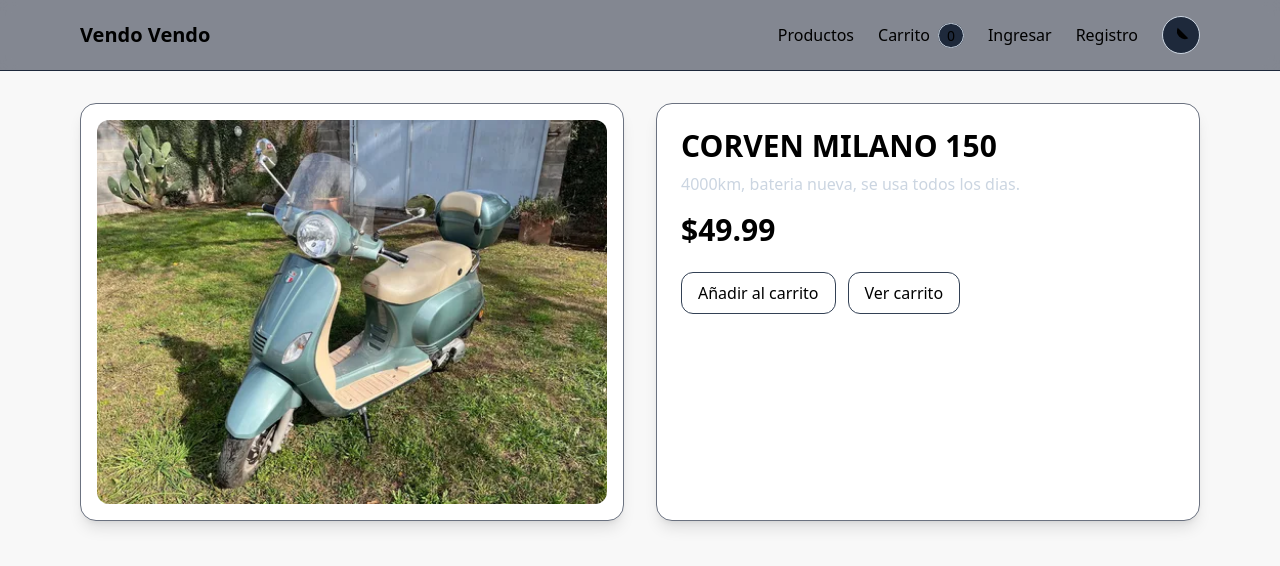
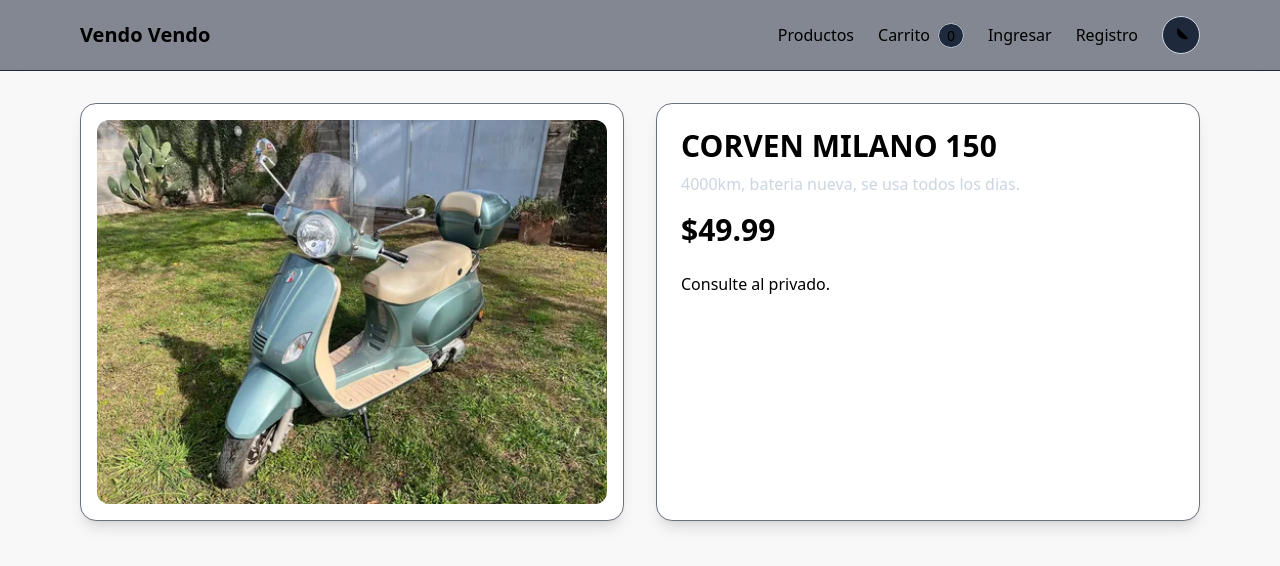
Before and after one commit to guillermodv/ecommerce-next, a Next.js app: page /product/1 in a window 1280 px wide. Shown: the top 566 px of the page. Built offline with nearby package versions, Linux system fonts and the light colour scheme.

Commit message:
feat: add to cart

```diff
--- a/app/product/[id]/page.js
+++ b/app/product/[id]/page.js
@@ -1,8 +1,8 @@
 "use client";
+import { useCart } from "@/components/CartContext";
+import { products } from "@/data/products";
+import Link from "next/link";
 import { useMemo } from "react";
-import { products } from "@/data/products";
-import { useCart } from "@/components/CartContext";
-import Link from "next/link";
 
 export default function ProductDetail({ params }) {
   const product = useMemo(
@@ -35,6 +35,8 @@
         <p className="text-slate-300 mt-2">{product.description}</p>
         <div className="mt-4 text-3xl font-bold">${product.price.toFixed(2)}</div>
         <div className="mt-6 flex gap-3">
+          {false && (
+            <>
               <button
                 className="px-4 py-2 rounded-xl border border-slate-700 hover:bg-slate-800"
                 onClick={() => addToCart(product, 1)}
@@ -44,6 +46,9 @@
               <Link href="/cart" className="px-4 py-2 rounded-xl border border-slate-700 hover:bg-slate-800">
                 Ver carrito
               </Link>
+            </>
+          )}
+          Consulte al privado.
         </div>
       </div>
     </div>
```
Lines whose indentation alone changed are shown as unchanged.
